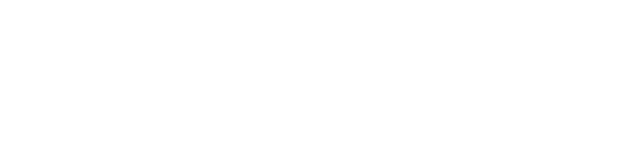
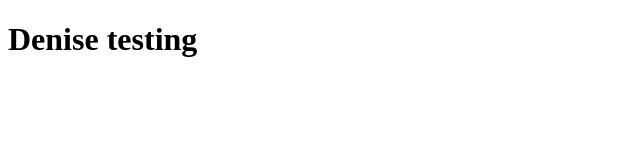
Before and after one commit to ellenholmsten/2_theme2, a plain HTML site: page index.html in a window 1280 px wide. Shown: the whole page, without its empty margins (0-640 px from the left). Drawn offline with Linux system fonts and the light colour scheme.

Commit message:
denise test

```diff
--- a/index.html
+++ b/index.html
@@ -1,12 +1,15 @@
 <!DOCTYPE html>
 <html lang="en">
+
 <head>
     <meta charset="UTF-8">
     <meta http-equiv="X-UA-Compatible" content="IE=edge">
     <meta name="viewport" content="width=device-width, initial-scale=1.0">
     <title>The Winers</title>
 </head>
+
 <body>
+    <h1>Denise testing</h1>
+</body>
 
-</body>
 </html>
```
